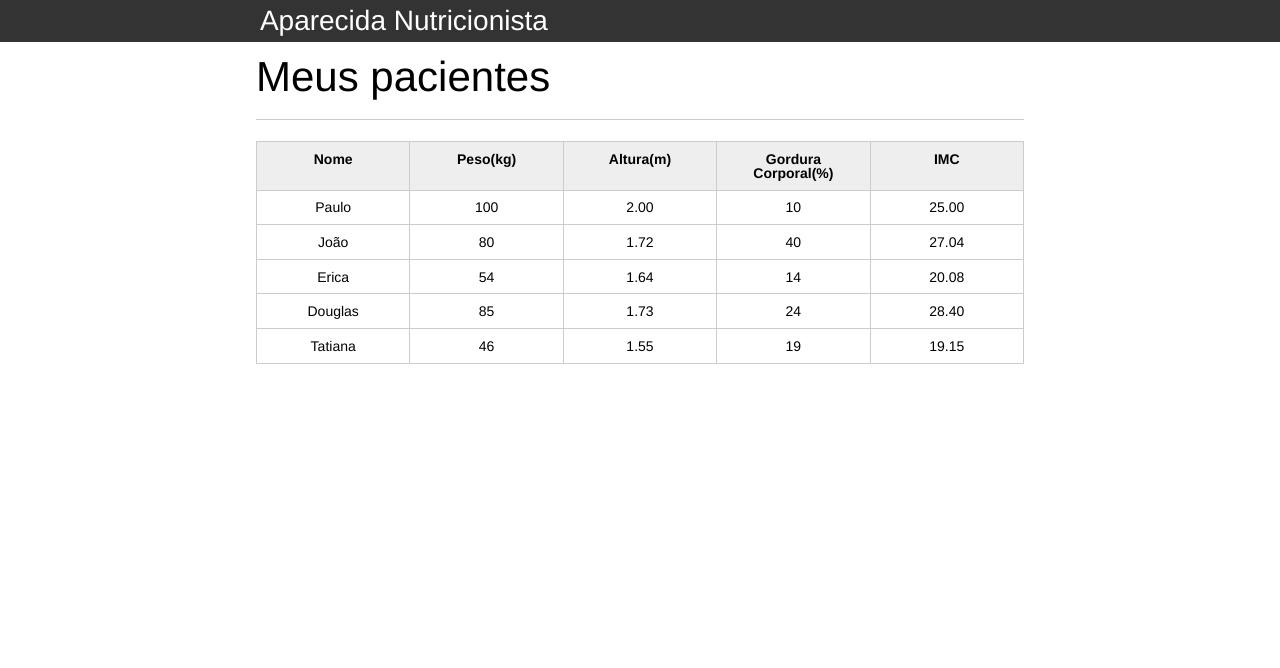
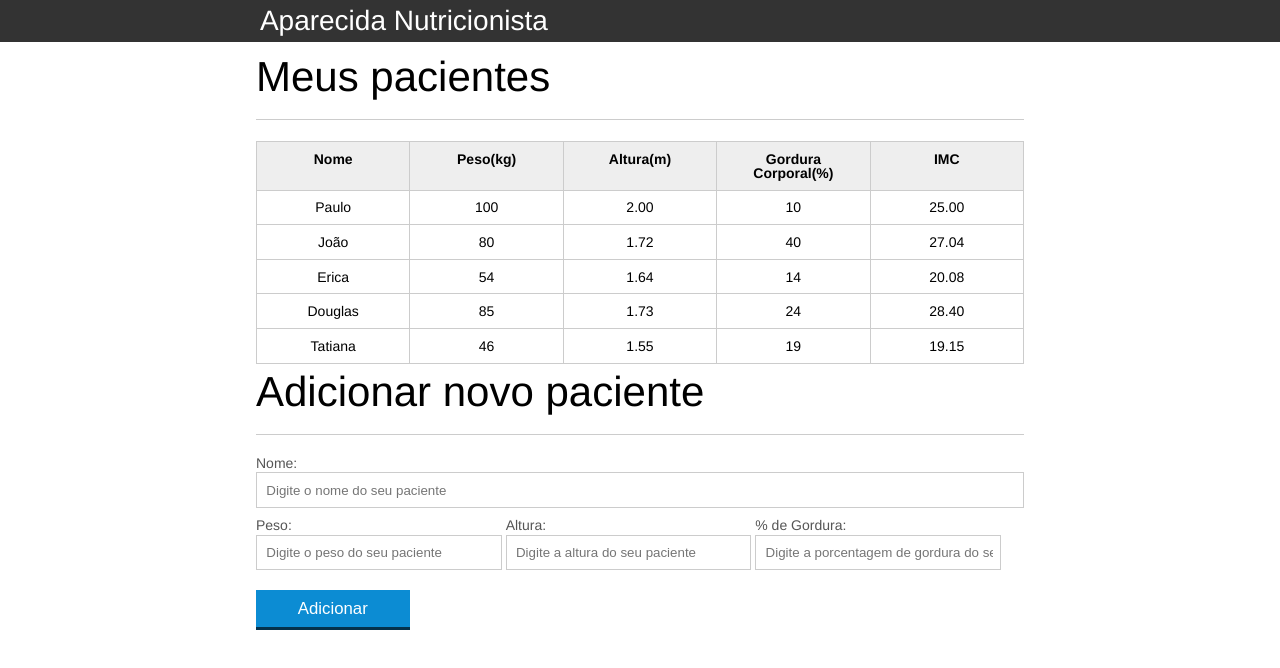
Before and after one commit to gabisegger/Aparecida-Nutricao-JavaScript, a plain HTML site: page index.html in a window 1280 px wide. Drawn offline with Linux system fonts and the light colour scheme.

Commit message:
feat: creating form "Add new patient"

```diff
--- a/index.html
+++ b/index.html
@@ -71,6 +71,31 @@
 
 			</section>
 		</main>
+
+		<section class="container">
+			<h2 id="titulo-form">Adicionar novo paciente</h2>
+			<form id="form-adiciona">
+				<div class="">
+					<label for="nome">Nome:</label>
+					<input id="nome" name="nome" type="text" placeholder="Digite o nome do seu paciente" class="campo">
+				</div>
+				<div class="grupo">
+					<label for="peso">Peso:</label>
+					<input id="peso" name="peso" type="text" placeholder="Digite o peso do seu paciente" class="campo campo-medio">
+				</div>
+				<div class="grupo">
+					<label for="altura">Altura:</label>
+					<input id="altura" name="altura" type="text" placeholder="Digite a altura do seu paciente" class="campo campo-medio">
+				</div>
+				<div class="grupo">
+					<label for="gordura">% de Gordura:</label>
+					<input id="gordura" name="gordura" type="text" placeholder="Digite a porcentagem de gordura do seu paciente" class="campo campo-medio">
+				</div>
+
+				<button id="adicionar-paciente" class="botao bto-principal">Adicionar</button>
+			</form>
+		</section>
+
 		<script src="js/principal.js"></script>
 	</body>
 </html>
```
